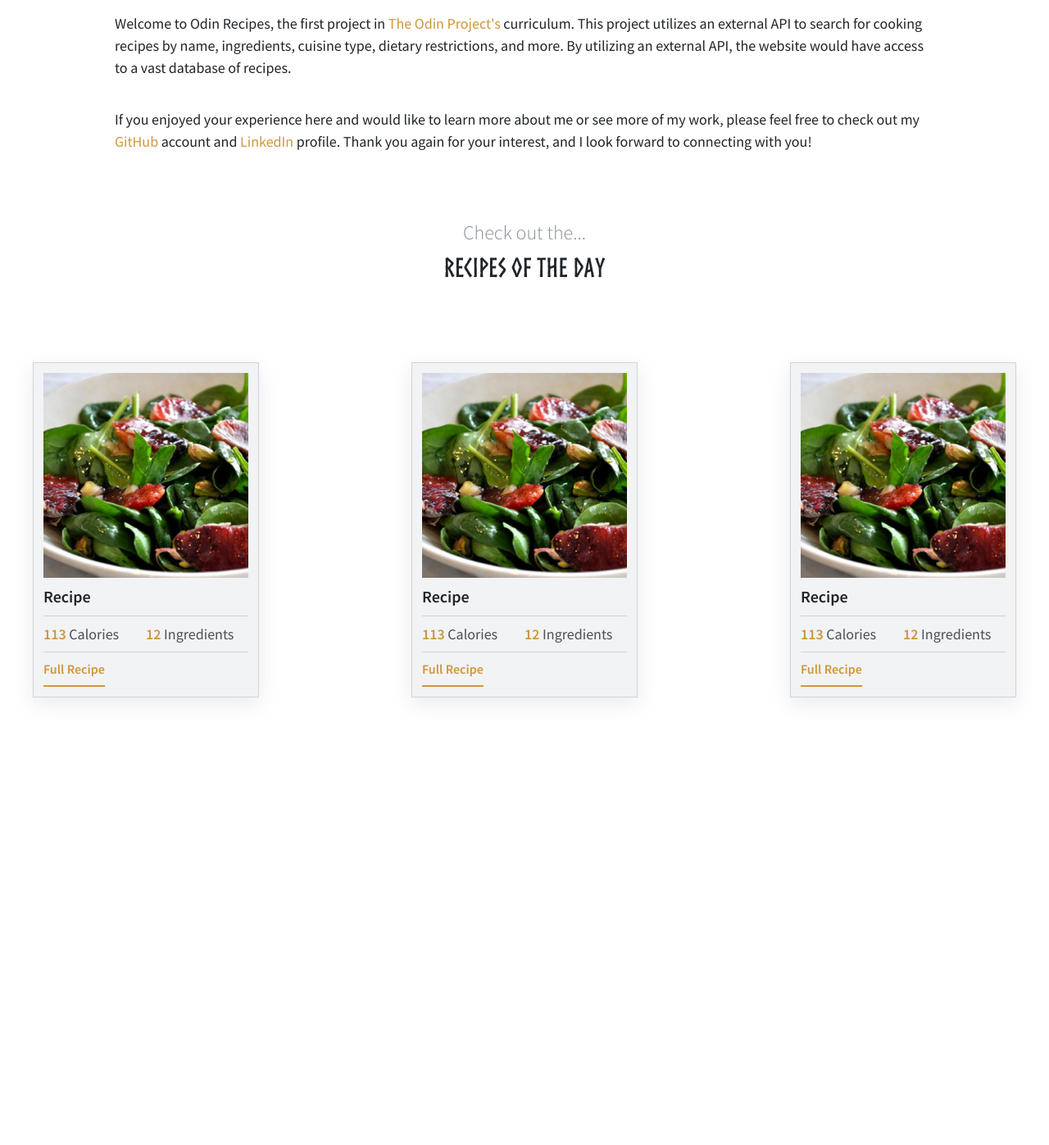
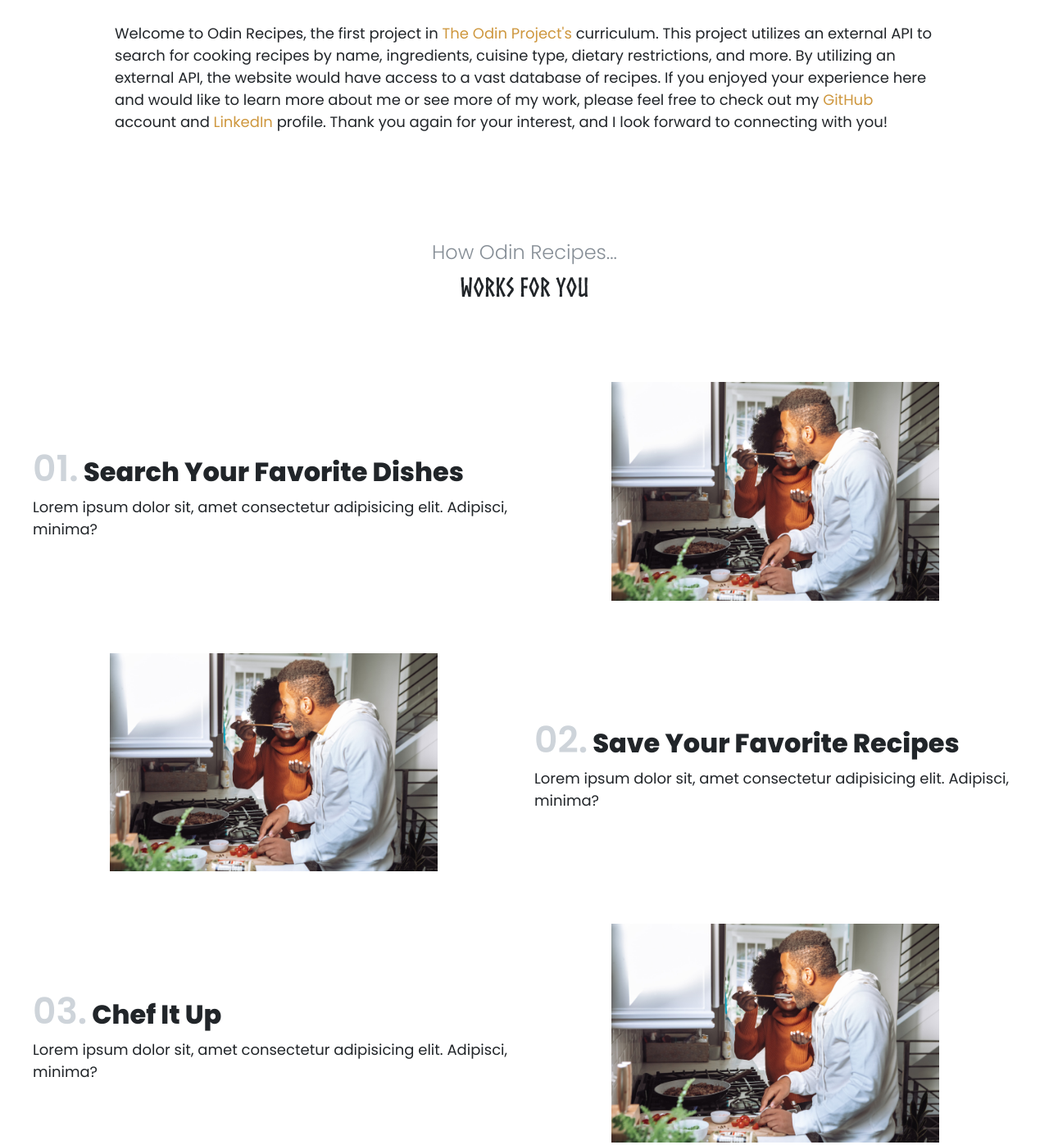
Before and after one commit to youngmrnelson/odin-recipes, a plain HTML site: page index.html in a window 1280 px wide. Shown: the part 760-2157 px from the top of the page at 82% size. Before the commit the page ends 1703 px from the top, so only its background shows below. Drawn offline with Linux system fonts and the light colour scheme.

Commit message:
Create a How To Use section and boilerplate styling

```diff
--- a/css/main.css
+++ b/css/main.css
@@ -1,4 +1,4 @@
-@import url("https://fonts.googleapis.com/css2?family=Source+Sans+Pro:wght@300;400;600&display=swap");
+@import url("https://fonts.googleapis.com/css2?family=Poppins:wght@300;400;600;800&display=swap");
 /* http://meyerweb.com/eric/tools/css/reset/
    v2.0 | 20110126
    License: none (public domain)
@@ -68,6 +68,9 @@
 .grid {
   display: grid;
 }
+.grid-gc--2 {
+  grid-template-columns: 1fr 1fr;
+}
 
 .ai-c {
   align-items: center;
@@ -117,6 +120,9 @@
   width: 100%;
   z-index: -1;
 }
+.bg-light {
+  background: var(--odin-light);
+}
 
 .height-half {
   height: 50vh;
@@ -140,6 +146,9 @@
     left: 150px;
     width: 125px;
   }
+}
+.img-step {
+  width: 400px;
 }
 
 .gap-1 {
@@ -246,6 +255,10 @@
   text-align: right;
 }
 
+.ps-c {
+  place-self: center;
+}
+
 .btn {
   cursor: pointer;
   display: inline-block;
@@ -313,7 +326,7 @@
 }
 body {
   color: var(--gray-9);
-  font-family: "Source Sans Pro", sans-serif;
+  font-family: "Poppins", sans-serif;
   line-height: 1.5;
 }
 
@@ -368,6 +381,15 @@
   font-weight: 300;
   color: var(--gray-6);
 }
+.p-step-number {
+  font-size: 4.4rem;
+  font-weight: 600;
+  color: var(--gray-4);
+}
+.p-step-title {
+  font-size: 3.2rem;
+  font-weight: 800;
+}
 
 .i-nav {
   font-size: 1.6rem;
--- a/index.html
+++ b/index.html
@@ -99,30 +99,28 @@
       </div>
     </section>
     <!-- Main Section -->
-    <main class="my-4">
+    <main>
       <!-- About Section -->
-      <section id="about">
-        <!-- Header -->
+      <section id="about" class="my-4">
+        <!-- About: Header -->
         <header class="ta-c">
           <div class="container m-auto">
             <p class="p p-subheader">What's the deal with...</p>
             <h2 class="h h-header">Odin Recipes?</h2>
           </div>
         </header>
-        <!-- About Content -->
+        <!-- About: Content -->
         <article class="my-4">
-          <div class="container-secondary m-auto">
+          <div class="container-secondary m-auto p-2">
             <p class="p p-main mb-3">
               Welcome to Odin Recipes, the first project in
               <a href="#" target="_blank" class="a-main">The Odin Project's</a>
               curriculum. This project utilizes an external API to search for
               cooking recipes by name, ingredients, cuisine type, dietary
               restrictions, and more. By utilizing an external API, the website
-              would have access to a vast database of recipes.
-            </p>
-            <p class="p p-main mb-3">
-              If you enjoyed your experience here and would like to learn more
-              about me or see more of my work, please feel free to check out my
+              would have access to a vast database of recipes. If you enjoyed
+              your experience here and would like to learn more about me or see
+              more of my work, please feel free to check out my
               <a
                 href="https://github.com/youngmrnelson"
                 target="_blank"
@@ -142,19 +140,72 @@
           </div>
         </article>
       </section>
+      <!-- How To Use Section -->
+      <section id="how-to-use">
+        <!-- How To Use: Header -->
+        <header class="ta-c my-4">
+          <div class="container m-auto">
+            <p class="p p-subheader">How Odin Recipes...</p>
+            <h2 class="h h-header">Works For You</h2>
+          </div>
+        </header>
+        <!-- How To Use: Content -->
+        <div class="container m-auto p-2">
+          <!-- How To Use: Step One -->
+          <article class="htu grid grid-gc--2 mb-4 gap-3">
+            <div class="ps-c">
+              <p class="p-step-title p-rel">
+                <span class="p-step-number">01.</span> Search Your Favorite
+                Dishes
+              </p>
+              <p class="p-main htu-description">
+                Lorem ipsum dolor sit, amet consectetur adipisicing elit.
+                Adipisci, minima?
+              </p>
+            </div>
+            <img src="images/header-img.jpg" alt="" class="img img-step ps-c" />
+          </article>
+          <!-- How To Use: Step Two -->
+          <article class="htu grid grid-gc--2 mb-4 gap-3">
+            <img src="images/header-img.jpg" alt="" class="img img-step ps-c" />
+            <div class="ps-c">
+              <p class="p-step-title p-rel">
+                <span class="p-step-number">02.</span> Save Your Favorite
+                Recipes
+              </p>
+              <p class="p-main htu-description">
+                Lorem ipsum dolor sit, amet consectetur adipisicing elit.
+                Adipisci, minima?
+              </p>
+            </div>
+          </article>
+          <!-- How To Use: Step Three -->
+          <article class="htu grid grid-gc--2 mb-4 gap-3">
+            <div class="ps-c">
+              <p class="p-step-title p-rel">
+                <span class="p-step-number">03.</span> Chef It Up
+              </p>
+              <p class="p-main htu-description">
+                Lorem ipsum dolor sit, amet consectetur adipisicing elit.
+                Adipisci, minima?
+              </p>
+            </div>
+            <img src="images/header-img.jpg" alt="" class="img img-step ps-c" />
+          </article>
+        </div>
+      </section>
       <!-- Recipes of the Day Section -->
       <section id="recipes-of-day">
-        <!-- Header -->
+        <!-- Recipes of the Day: Header -->
         <header class="ta-c">
           <div class="container m-auto">
             <p class="p p-subheader">Check out the...</p>
             <h2 class="h h-header">Recipes of the Day</h2>
           </div>
         </header>
-        <!-- Content -->
-        <section class="my-4">
+        <!-- Recipes of the Day: Content -->
         <div
-            class="container m-auto flex flex-fd--c flex-fd--c-mobile jc-sb ai-c gap-3 p-2"
+          class="container m-auto flex flex-fd--c flex-fd--c-mobile jc-sb ai-c gap-3 my-4 p-2"
         >
           <!-- Recipe Card -->
           <figure class="recipe p-2">
@@ -218,6 +269,15 @@
           </figure>
         </div>
       </section>
+      <!-- Recipe Search Section -->
+      <section id="recipe-search" class="bg-light py-2">
+        <!-- Recipe Search Header -->
+        <header class="ta-c">
+          <div class="container m-auto">
+            <p class="p p-subheader">Let's get cooking...</p>
+            <h2 class="h h-header">Recipe Search</h2>
+          </div>
+        </header>
       </section>
     </main>
   </body>
```
Also changed, not shown: 1 other file. Lines whose indentation alone changed are shown as unchanged.
